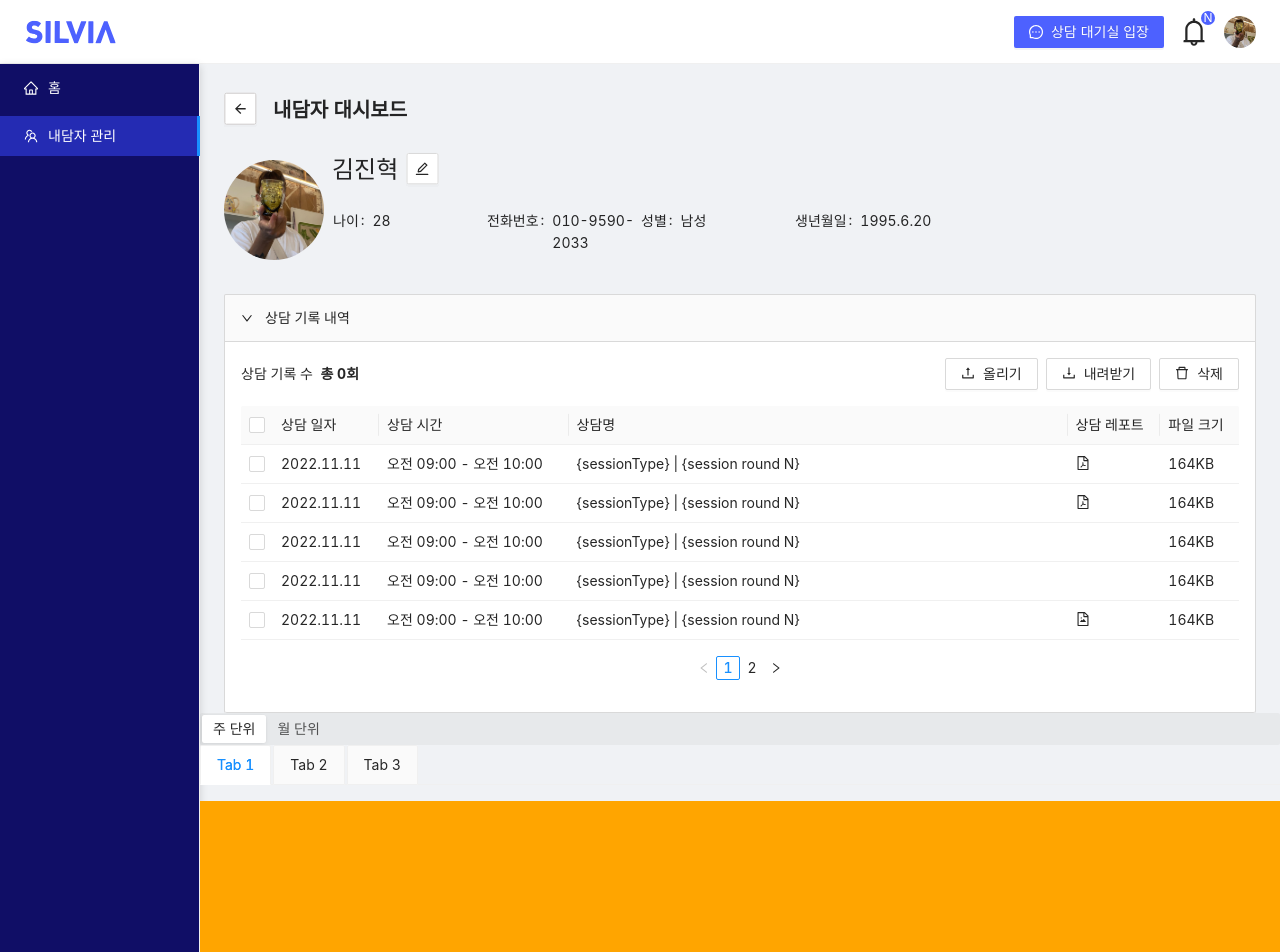
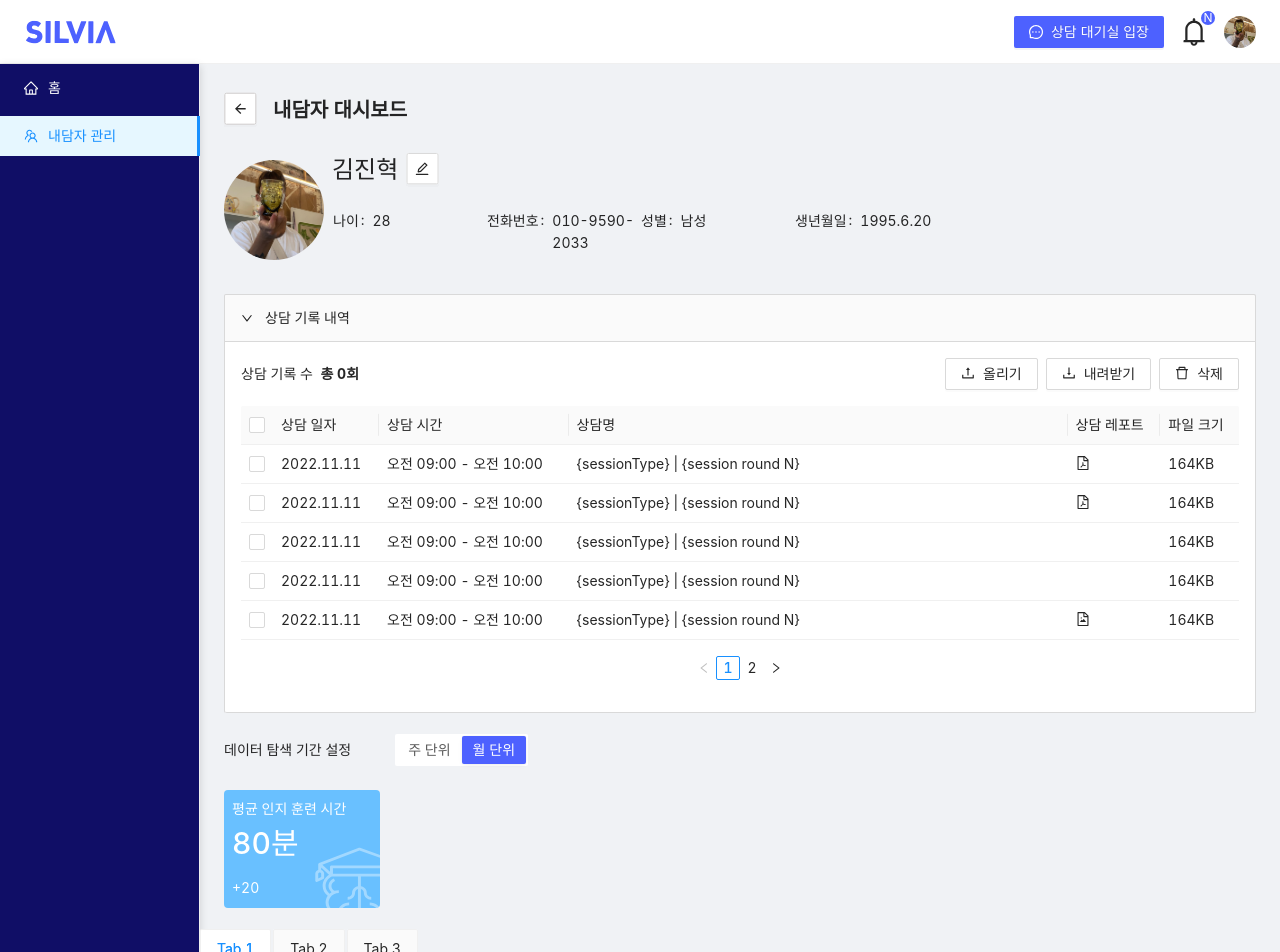
Before and after one commit to kmjnnhyk/silvia_react_JINHYEOK_KIM, a Next.js app: page / in a window 1280 px wide. Shown: the top 952 px of the page. Built offline with nearby package versions, Linux system fonts and the light colour scheme.

Commit message:
⚙️ feat: 훈련 시간 카드 컴포넌트 제작 완료
styled-components를 이용해서 제작했고 다음 브랜치 작업에서 목업 데이터 적용 및 타입 정리하겠습니다.

✅ Closes: #10

```diff
--- a/components/AverageTrainingData/AverageTrainingData.tsx
+++ b/components/AverageTrainingData/AverageTrainingData.tsx
@@ -1,8 +1,30 @@
-import { Segmented } from 'antd';
+import { Segmented, Space } from 'antd';
 import React from 'react';
+import TrainingDataCard from './TrainingDataCard';
+import cardSrc from 'assets/images/card/cognitive.svg';
 
 const AverageTrainingData = () => {
-  return <Segmented options={['주 단위', '월 단위']} defaultValue={'주 단위'} />;
+  return (
+    <Space direction="vertical" style={{ padding: '21px 24px' }}>
+      <div style={{ marginBottom: '16px' }}>
+        <span>데이터 탐색 기간 설정</span>
+        <Segmented
+          style={{ backgroundColor: '#FFFFFF', marginLeft: '44px' }}
+          options={['주 단위', '월 단위']}
+          defaultValue={'월 단위'}
+        />
+      </div>
+      <div>
+        <TrainingDataCard
+          title={'평균 인지 훈련 시간'}
+          iconSrc={cardSrc}
+          type="time"
+          count={80}
+          increment={20}
+        />
+      </div>
+    </Space>
+  );
 };
 
 export default AverageTrainingData;
--- /dev/null
+++ b/components/AverageTrainingData/TrainingDataCard/TrainingDataCard.style.ts
@@ -0,0 +1,34 @@
+import styled from 'styled-components';
+
+interface Props {
+  isIncreased: boolean;
+}
+
+export const Container = styled.div<Props>`
+  position: relative;
+  padding: 8px;
+  width: 156px;
+  height: 118px;
+  display: flex;
+  flex-direction: column;
+  gap: 0;
+  background-color: ${({ isIncreased }) =>
+    isIncreased ? 'var(--color-geek-blue-400)' : 'var(--color-red-400)'};
+  border-radius: 4px;
+  overflow: hidden;
+  color: #ffffff;
+`;
+
+export const Title = styled.p`
+  margin: 0;
+`;
+
+export const Count = styled.h2`
+  color: #ffffff;
+  margin-bottom: 10px;
+  font-size: 30px;
+`;
+
+export const Increment = styled.p`
+  margin: 0;
+`;
--- /dev/null
+++ b/components/AverageTrainingData/TrainingDataCard/TrainingDataCard.tsx
@@ -0,0 +1,37 @@
+import NextImage from 'components/commons/NextImage';
+import { StaticImageData } from 'next/image';
+import React from 'react';
+import { Container, Title, Count, Increment } from './TrainingDataCard.style';
+
+type CardType = 'time' | 'count';
+
+export interface ITrainingDataCardProps {
+  type: CardType;
+  iconSrc: StaticImageData;
+  title: string;
+  count: number;
+  increment: number;
+}
+
+const TrainingDataCard = ({ ...props }: ITrainingDataCardProps) => {
+  return (
+    <Container isIncreased={props.increment >= 0}>
+      <Title>{props.title}</Title>
+      <Count>
+        {props.count}
+        {props.type === 'time' ? '분' : '회'}
+      </Count>
+      <Increment>
+        {props.increment >= 0 ? '+' : '-'}
+        {props.increment}
+      </Increment>
+      <NextImage
+        src={props.iconSrc}
+        alt="icon"
+        style={{ position: 'absolute', right: '0', bottom: '0' }}
+      />
+    </Container>
+  );
+};
+
+export default TrainingDataCard;
--- /dev/null
+++ b/components/AverageTrainingData/TrainingDataCard/index.ts
@@ -0,0 +1,3 @@
+import TrainingDataCard from './TrainingDataCard';
+
+export default TrainingDataCard;
--- a/styles/globals.css
+++ b/styles/globals.css
@@ -16,9 +16,14 @@ a {
 }
 
 :root {
+  --color-geek-blue-400: #69c0ff;
   --color-geek-blue-600: #4d61ff;
   --color-geek-blue-800: #242bb3;
   --color-geek-blue-1000: #100e66;
+
+  --color-gray-200: #e5e5e5;
+
+  --color-red-400: #ff7875;
 }
 
 @media (prefers-color-scheme: dark) {
@@ -31,9 +36,16 @@ a {
   }
 }
 
-.ant-menu-item-selected {
-  background-color: var(--color-geek-blue-800) !important;
+.ant-segmented-item {
+  transition: var(--color-geek-blue-600) 0.3s cubic-bezier(0.645, 0.045, 0.355, 1) !important;
+}
+.ant-segmented-item-selected {
+  background-color: var(--color-geek-blue-600) !important;
   color: #ffffff !important;
+}
+
+.ant-segmented-thumb {
+  background-color: var(--color-geek-blue-600) !important;
 }
 
 .auto-layout {
```
Also changed, not shown: assets/images/card/cognitive.svg (added).
